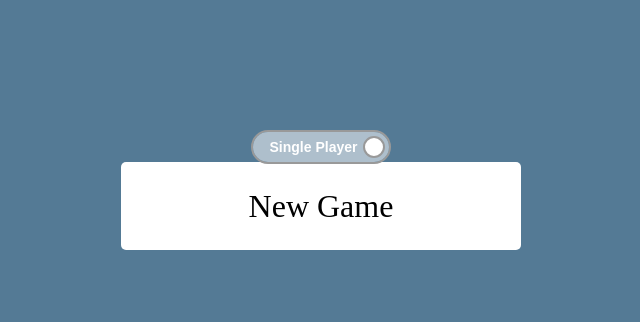
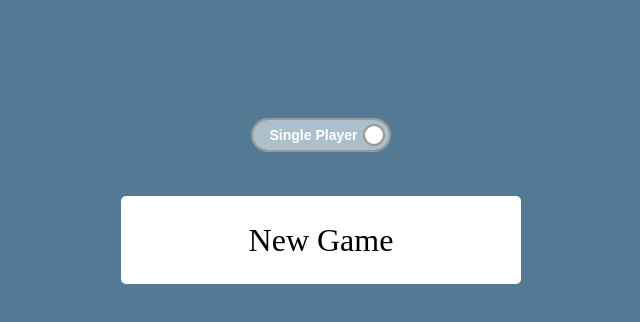
Before and after one commit to geet084/yahtzee, a plain HTML site: page index.html in a window 1280 px wide. Shown: the part 408-730 px from the top of the page, without its empty margins (319-959 px from the left). Drawn offline with Linux system fonts and the light colour scheme.

Commit message:
Adjust splash page bottom styling

```diff
--- a/index.css
+++ b/index.css
@@ -13,7 +13,7 @@
 .onoffswitch {
   position: relative;
   width: 140px;
-  margin: 3vh auto;
+  margin: 0vh auto 4vh;
 }
 .onoffswitch-checkbox {
   display: none;
@@ -118,12 +118,11 @@ article {
   border-radius: 5px;
 }
 
-.splash-top {
+.splash-btm {
   flex-grow: 1;
-}
-
-.splash-btm {
-  flex-grow: 2;
+  display: flex;
+  flex-direction: column;
+  justify-content: center;
 }
 
 .title {
```
